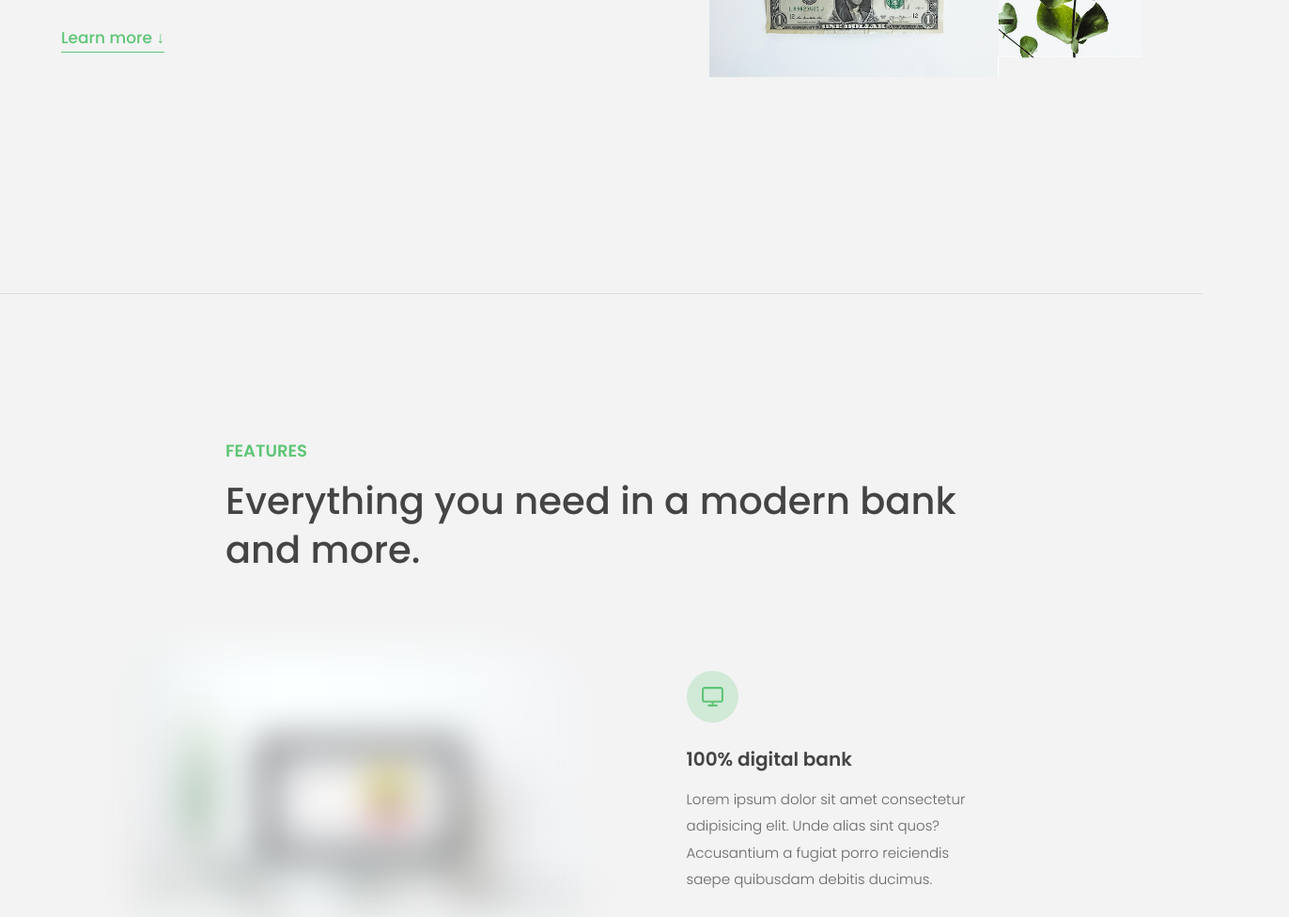
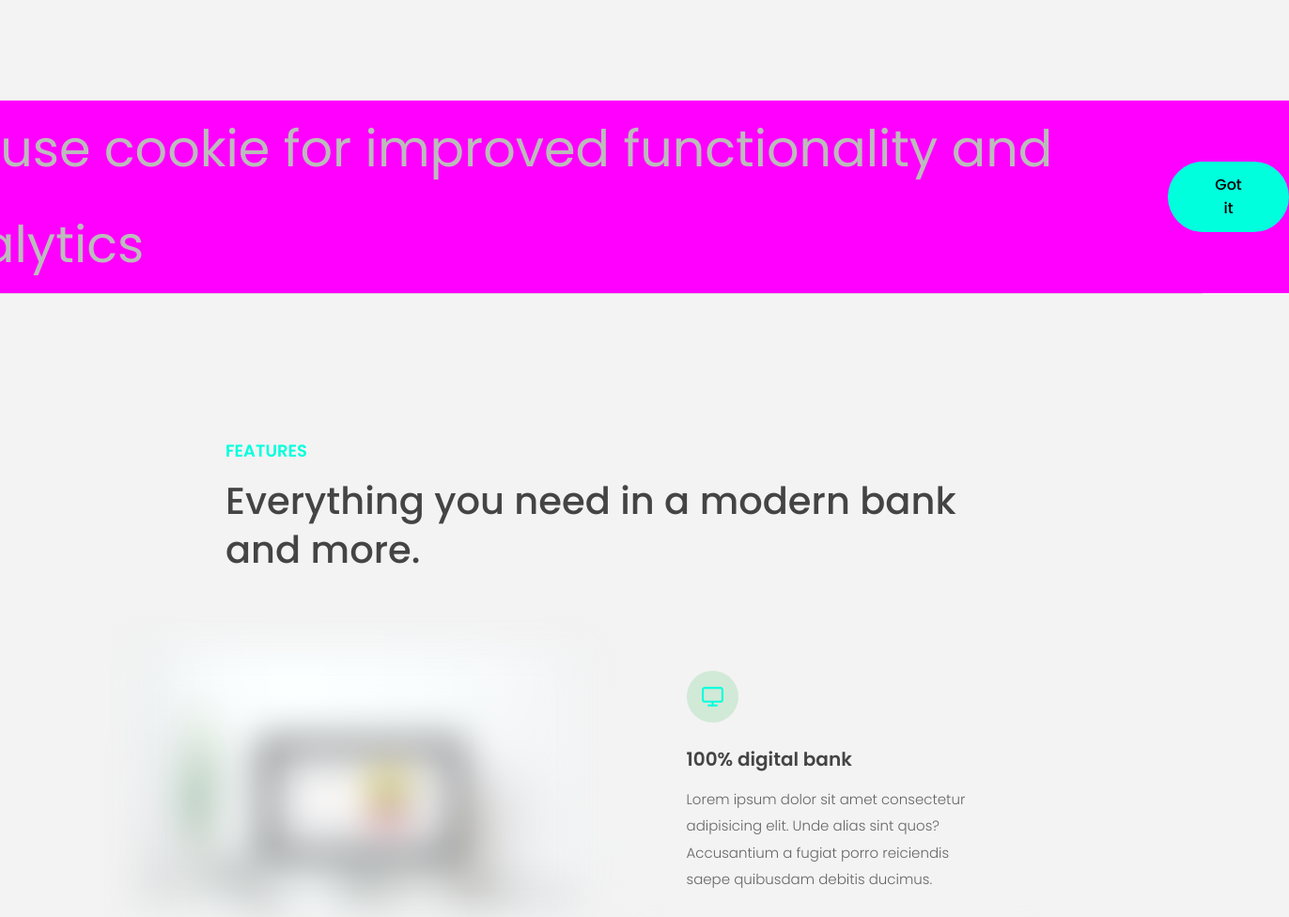
Before and after one commit to dengzhu-hub/jonas-javascript, a plain HTML site: page Dom/index.html in a window 1280 px wide. Shown: the part 488-1464 px from the top of the page at 94% size, 1372 px wide, since content can reach past the window. Drawn offline with Linux system fonts and the light colour scheme.

Commit message:
学习了Dom的一些基本方法，现在去吃饭

```diff
--- a/Dom/index.html
+++ b/Dom/index.html
@@ -24,7 +24,7 @@
           id="logo"
         />
         <ul class="nav__links">
-          <li class="nav__item">
+          <li title="jonas" class="nav__item">
             <a class="nav__link" href="#section--1">Features</a>
           </li>
           <li class="nav__item">
@@ -310,7 +310,7 @@
         <li class="footer__item">
           <a class="footer__link" href="#">Privacy Policy</a>
         </li>
-        <li class="footer__item">
+        <li title="jack" class="footer__item">
           <a class="footer__link" href="#">Careers</a>
         </li>
         <li class="footer__item">
--- a/Dom/script.js
+++ b/Dom/script.js
@@ -7,6 +7,7 @@ const modal = document.querySelector('.modal');
 const overlay = document.querySelector('.overlay');
 const btnCloseModal = document.querySelector('.btn--close-modal');
 const btnsOpenModal = document.querySelectorAll('.btn--show-modal');
+const sectionId = document.getElementById("section--1");
 
 const openModal = function (e) {
   e.preventDefault();
@@ -46,8 +47,97 @@ console.log(document.body);
 console.log(document.title);
 const attr = document.getSelection();
 console.log(attr);
+
+
+// select element
 const header = document.querySelector('.header');
 console.log(header);
 const  allSections = document.querySelectorAll('.section');
 console.log(allSections);
 console.log(allSections.length);
+console.log(allSections.keys());
+
+document.getElementById("section--1");
+const allButton = document.getElementsByTagName("button");
+console.log(allButton);
+const child_nodes = sectionId.childNodes;
+console.log(child_nodes.length);
+sectionId.appendChild(document.createElement('h1'));
+console.log(child_nodes.length);
+console.log(child_nodes);
+
+
+
+//create element;
+// sectionId.insertAdjacentHTML();
+
+const message = document.createElement('div'); //现在我是一个文档碎片， 还是javascript里面的孤儿。但是拥有Dom属性了
+console.log(message.nodeType);
+
+ message.classList.add('cookie-message');
+message.innerHTML = 'we use cookie for improved functionality and analytics <button class="btn btn--close-cookie">Got it</button>';
+header.append(message);  //作为子元素
+// header.prepend(message.cloneNode(true));
+//header.before(message);  //这样就是header的兄弟了，在他前面显示
+//header.after(message);   //这样就是header的兄弟了，在他后面显示
+// header.appendChild(message);
+// header.append(message);
+// window.onload = function () {
+//   const para = document.createElement('p');
+//   let info = "NodeName:";
+//   info += para.nodeName;
+//   info += " nodeType:";
+//   info += para.nodeType;
+//   alert(info);
+// }
+
+
+//delete element
+
+document.querySelector('.btn--close-cookie').addEventListener('click', function () {
+
+  message.remove();
+
+})
+
+
+// styles
+
+
+message.style.backgroundColor = '#ff00ff'; // 这样设置只存在与 inline style
+message.style.width = '120%';
+message.style.fontSize = '5.4rem';
+
+// getComputedStyle( ) 样式
+// console.log(getComputedStyle(message).fontSize);
+console.log(  getComputedStyle(message).height);
+// message.style.height = Number.parseFloat(getComputedStyle(message).height,10)
+// + 30 + 'px';
+// console.log(  getComputedStyle(message).height);
+
+
+
+document.documentElement.style.setProperty('--color-primary', '#00ffdd');
+
+// const rootElement = document.documentElement;
+// const firstElement = rootElement.childNodes;
+// console.log(firstElement)
+
+
+//attribute
+
+const logo = document.querySelector('.nav__logo');
+console.log(logo.getAttribute('src'))
+logo.setAttribute('designer', 'jackDeng');
+
+console.log(logo.src);
+
+
+const liAttr = document.querySelectorAll('.footer__item');
+console.log(liAttr)
+// liAttr.forEach(function (li) {
+//
+//  li.setAttribute('title', 'jack is not jack ');
+//  alert(li.getAttribute('title'));
+//
+// })
```
